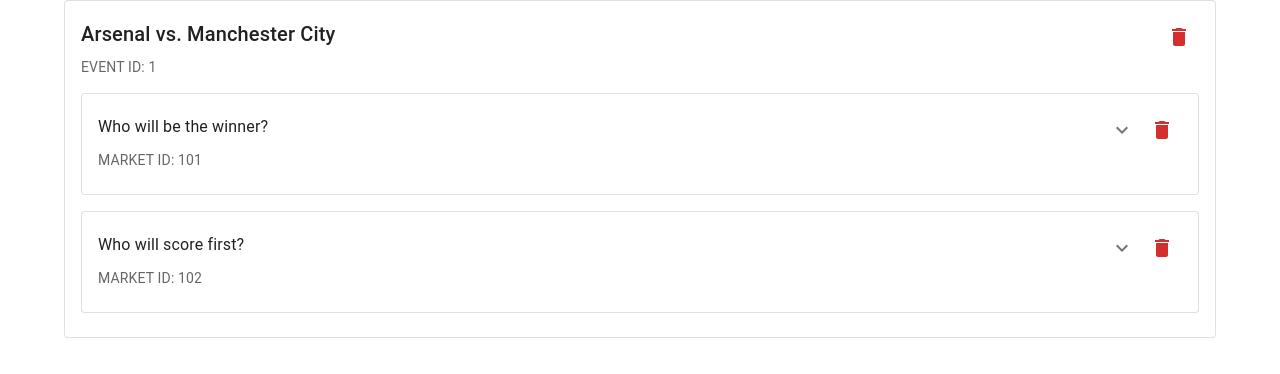
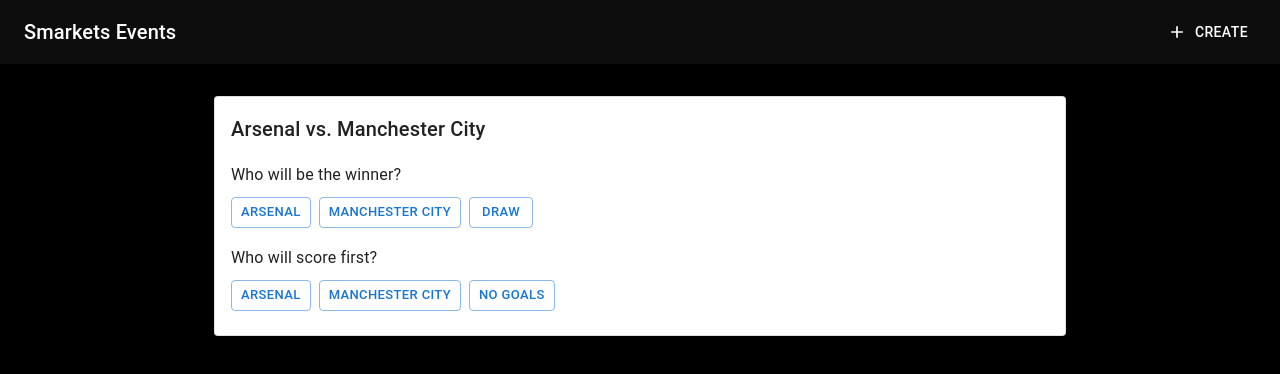
Before and after one commit to focus1691/smarkets-frontend, a Next.js app: page / in a window 1280 px wide. Shown: the top 374 px of the page. Built offline with nearby package versions, Linux system fonts and the light colour scheme.

Commit message:
Dialog to create items and styling

```diff
--- /dev/null
+++ b/app/page.module.css
@@ -0,0 +1,4 @@
+.main {
+    min-height: 100vh;
+    background-color: black;
+}
--- a/app/page.tsx
+++ b/app/page.tsx
@@ -1,7 +1,11 @@
 import Dashboard from '@/components/dashboard';
-
+import styles from './page.module.css';
 
 
 export default function Home() {
-  return <Dashboard />
+  return (
+    <main className={styles.main}>
+      <Dashboard />
+    </main>
+  );
 }
--- /dev/null
+++ b/components/dashboard/dashboard.module.css
@@ -0,0 +1,3 @@
+.header {
+    background-color: #0d0d0d;
+}
--- a/components/dashboard/index.tsx
+++ b/components/dashboard/index.tsx
@@ -1,21 +1,30 @@
 "use client";
 
 import { useState } from "react";
-import Image from "next/image";
 import {
+  AppBar,
+  Toolbar,
+  Typography,
   Container,
   Card,
   CardContent,
-  Typography,
+  Button,
+  Dialog,
+  DialogTitle,
+  DialogContent,
+  DialogActions,
+  TextField,
+  Tabs,
+  Tab,
   Box,
-  Button,
-  Grid,
-  IconButton,
-  Collapse,
+  MenuItem,
 } from "@mui/material";
+import { styled } from "@mui/material/styles";
+import AddIcon from "@mui/icons-material/Add";
 import DeleteIcon from "@mui/icons-material/Delete";
 import ExpandMoreIcon from "@mui/icons-material/ExpandMore";
-import styles from "./page.module.css";
+import { Event } from "@/types/market.types";
+import styles from "./dashboard.module.css";
 
 const events: Event[] = [
   {
@@ -48,74 +57,108 @@
   },
 ];
 
+const StyledAppBar = styled(AppBar)({
+  backgroundColor: "#0d0d0d",
+});
 
 export default function Dashboard() {
-  const [expandedMarkets, setExpandedMarkets] = useState<{ [key: number]: boolean }>({});
+  const [open, setOpen] = useState(false);
+  const [tabIndex, setTabIndex] = useState(0);
 
-  const handleExpandClick = (marketId: number) => {
-    setExpandedMarkets((prev) => ({
-      ...prev,
-      [marketId]: !prev[marketId],
-    }));
+  const handleClickOpen = () => setOpen(true);
+  const handleClose = () => setOpen(false);
+
+  const handleTabChange = (event: React.SyntheticEvent, newValue: number) => {
+    setTabIndex(newValue);
   };
 
   return (
-    <Container>
+    <>
+      <StyledAppBar position="static">
+        <Toolbar className={styles.header}>
+          <Typography variant="h6" sx={{ flexGrow: 1 }}>
+            Smarkets Events
+          </Typography>
+          <Button
+            color="inherit"
+            startIcon={<AddIcon />}
+            onClick={handleClickOpen}
+          >
+            Create
+          </Button>
+        </Toolbar>
+      </StyledAppBar>
+
+      <Container maxWidth="md" sx={{ marginTop: 4 }}>
         {events.map((event) => (
           <Card key={event.id} variant="outlined" sx={{ marginBottom: 2 }}>
             <CardContent>
-            <Box display="flex" alignItems="center" justifyContent="space-between">
-              <Typography variant="h6" gutterBottom>
-                {event.name}
-              </Typography>
-              <IconButton aria-label="delete" color="error">
-                <DeleteIcon />
-              </IconButton>
-            </Box>
-            <Typography variant="body2" color="textSecondary">
-              EVENT ID: {event.id}
-            </Typography>
+              <Typography variant="h6">{event.name}</Typography>
               {event.markets.map((market) => (
-              <Card key={market.id} variant="outlined" sx={{ marginTop: 2 }}>
-                <CardContent>
-                  <Box display="flex" alignItems="center" justifyContent="space-between">
-                    <Typography variant="subtitle1" gutterBottom>
-                      {market.name}
-                    </Typography>
-                    <Box display="flex" alignItems="center">
-                      <IconButton onClick={() => handleExpandClick(market.id)}>
-                        <ExpandMoreIcon
-                          sx={{
-                            transform: expandedMarkets[market.id] ? "rotate(180deg)" : "rotate(0deg)",
-                            transition: "transform 0.3s",
-                          }}
-                        />
-                      </IconButton>
-                      <IconButton aria-label="delete" color="error">
-                        <DeleteIcon />
-                      </IconButton>
+                <Box key={market.id} sx={{ marginTop: 2 }}>
+                  <Typography variant="subtitle1">{market.name}</Typography>
+                  <Box display="flex" gap={1} sx={{ marginTop: 1 }}>
+                    {market.contracts.map((contract) => (
+                      <Button key={contract.id} variant="outlined" size="small">
+                        {contract.name}
+                      </Button>
+                    ))}
                   </Box>
                 </Box>
-                  <Typography variant="body2" color="textSecondary">
-                    MARKET ID: {market.id}
-                  </Typography>
-                  <Collapse in={expandedMarkets[market.id]} timeout="auto" unmountOnExit>
-                    <Grid container spacing={1} sx={{ marginTop: 1 }}>
-                      {market.contracts.map((contract) => (
-                        <Grid item key={contract.id}>
-                          <Button variant="outlined" size="small">
-                            {contract.name}
-                          </Button>
-                        </Grid>
-                      ))}
-                    </Grid>
-                  </Collapse>
-                </CardContent>
-              </Card>
               ))}
             </CardContent>
           </Card>
         ))}
       </Container>
+
+      <Dialog open={open} onClose={handleClose}>
+        <DialogTitle>Create</DialogTitle>
+        <DialogContent>
+          <Tabs value={tabIndex} onChange={handleTabChange} centered>
+            <Tab label="Events" />
+            <Tab label="Markets" />
+            <Tab label="Contracts" />
+          </Tabs>
+          <Box sx={{ paddingTop: 2 }}>
+            {tabIndex === 0 && (
+              <>
+                <TextField
+                  label="Name"
+                  variant="outlined"
+                  fullWidth
+                  required
+                  margin="dense"
+                />
+                <TextField
+                  select
+                  label="Select a category"
+                  fullWidth
+                  required
+                  margin="dense"
+                >
+                  <MenuItem value="Football">Football</MenuItem>
+                  <MenuItem value="Basketball">Basketball</MenuItem>
+                  <MenuItem value="Tennis">Tennis</MenuItem>
+                </TextField>
+              </>
+            )}
+            {tabIndex === 1 && (
+              <Typography>Markets tab content</Typography>
+            )}
+            {tabIndex === 2 && (
+              <Typography>Contracts tab content</Typography>
+            )}
+          </Box>
+        </DialogContent>
+        <DialogActions>
+          <Button onClick={handleClose} color="primary">
+            Cancel
+          </Button>
+          <Button color="primary" variant="contained">
+            Create Event
+          </Button>
+        </DialogActions>
+      </Dialog>
+    </>
   );
 }
--- a/types/market.types.ts
+++ b/types/market.types.ts
@@ -1,4 +1,4 @@
-interface Event {
+export interface Event {
   id: number;
   name: string;
   date: Date;
@@ -6,14 +6,14 @@
   markets: Market[];
 }
 
-interface Market {
+export interface Market {
   id: number;
   name: string;
   eventId: number;
   contracts: Contract[];
 }
 
-interface Contract {
+export interface Contract {
   id: number;
   name: string;
   marketId: number;
```
Lines whose indentation alone changed are shown as unchanged.
